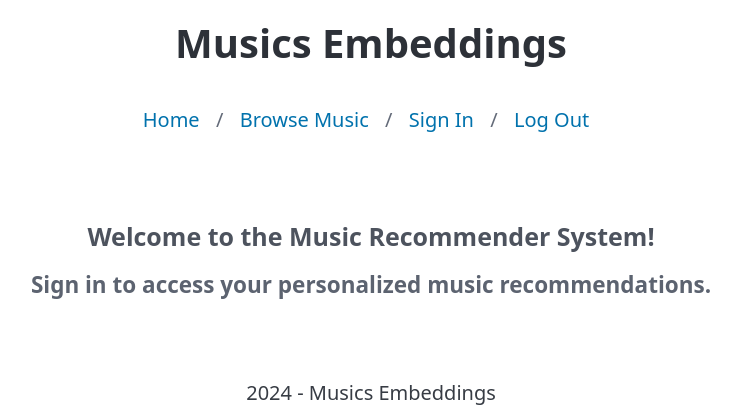
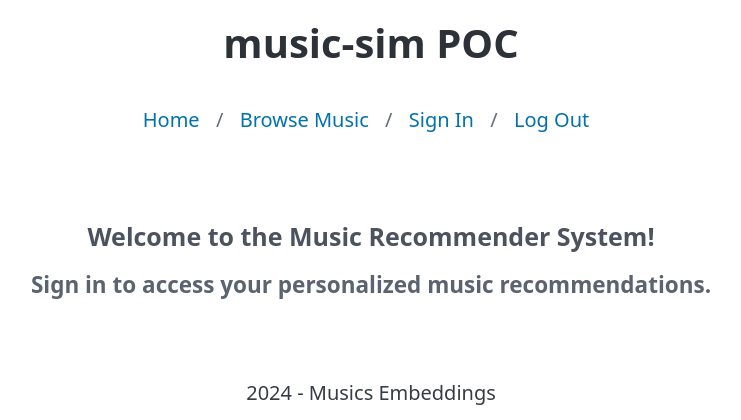
Before and after one commit to Hatchi-Kin/music-sim-POC, a Flask app: page / in a window 1280 px wide. Shown: the top 420 px of the page, without its empty margins (269-1010 px from the left). Run offline with Flask 3, Linux system fonts and the light colour scheme; some libraries are stand-ins or nearby versions.

Commit message:
rename app

```diff
--- a/templates/base.html
+++ b/templates/base.html
@@ -9,7 +9,7 @@
   <body>
 
     <header class="container" style="display: flex; flex-direction: column; align-items: center;">
-      <h1>Musics Embeddings</h1>
+      <h1>music-sim POC</h1>
       <nav aria-label="breadcrumb" style="--pico-nav-breadcrumb-divider: '/';">
         <ul>
           <li><a href="{{ url_for('home') }}">Home</a></li>
```
